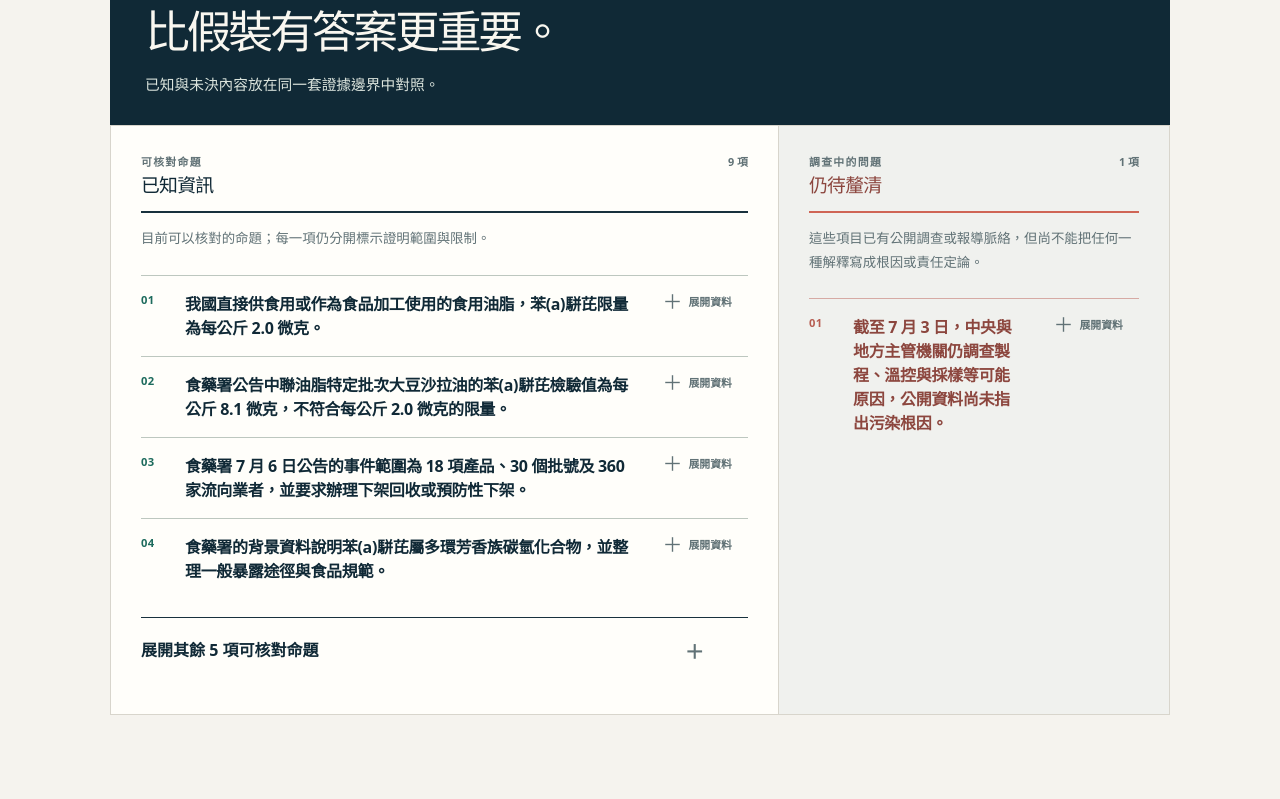
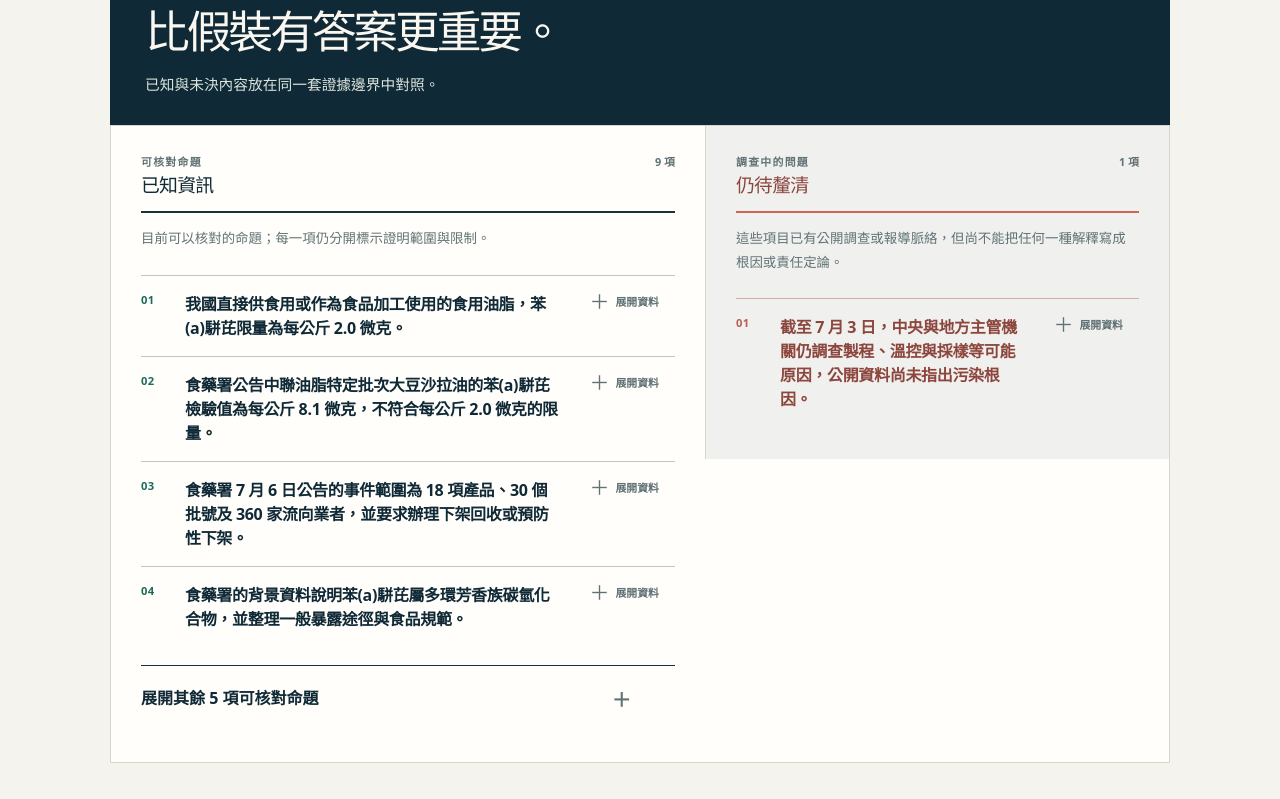
Before and after one commit to bangyuwen/tw-issues, a Next.js app: page /topics/benzopyrene-food-safety in a window 1280 px wide. Shown: the part 2061-2860 px from the top of the page. Built offline with nearby package versions, Linux system fonts and the light colour scheme.

Commit message:
fix(site): balance desktop evidence columns

```diff
--- a/app/globals.css
+++ b/app/globals.css
@@ -222,3 +222,8 @@ body { margin:0; background:var(--paper); color:var(--ink); font-family:"Noto Sa
   .evidence-claim-body { padding:0 0 16px 38px; }
   .evidence-claim-row[open] .event-disclosure-action::before { content:"−"; font-size:1.1rem; }
 }
+
+@media (min-width:801px) {
+  .evidence-board-columns { grid-template-columns:minmax(0,1.28fr) minmax(320px,1fr); align-items:start; }
+  .evidence-board-column--open { border-left:1px solid var(--line); background:#f0f1ee; }
+}
```
